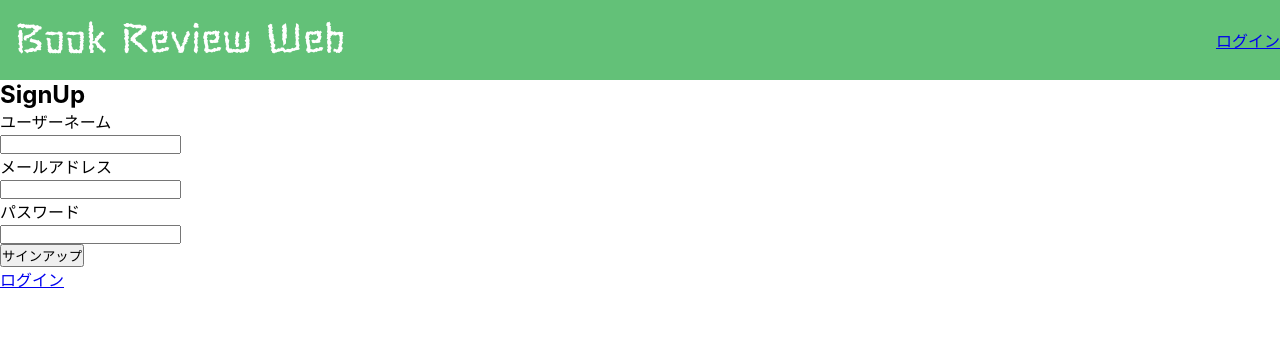
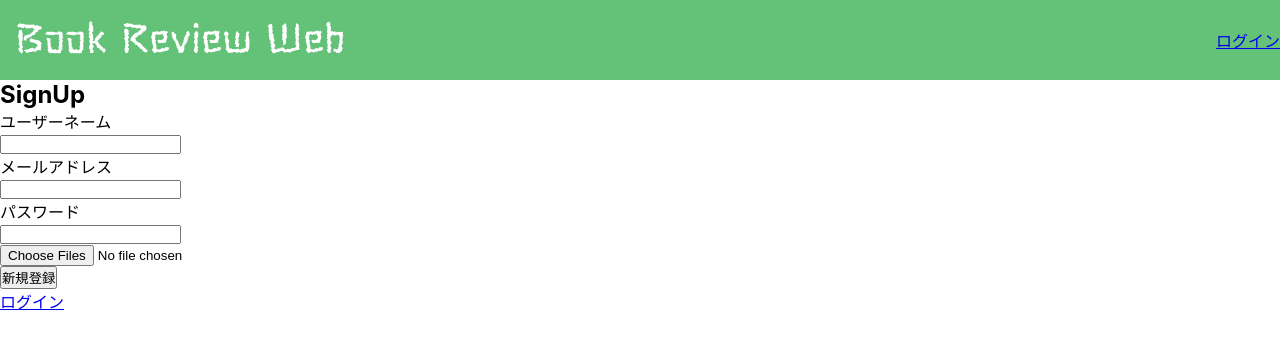
Before and after one commit to nishi0000/react-bookreview-app, a React (Create React App) app: page /signup in a window 1280 px wide. Shown: the top 348 px of the page. Built offline with nearby package versions, Linux system fonts and the light colour scheme.

Commit message:
Add files via upload

```diff
--- a/src/pages/SignUp.jsx
+++ b/src/pages/SignUp.jsx
@@ -8,9 +8,14 @@ export const SignUp = () => {
   const [emailErrorMessage, setEmailErrorMessage] = useState(false);
   const [passwordErrorMessage, setPasswordErrorMessage] = useState(false);
   const [signUpErrorMessage, setSignUpErrorMessage] = useState("");
-  const [token,setToken] = useState();
+  const [token, setToken] = useState();
+  const [profileImage, setProfileImage] = useState();
+  const [iconImage, setIconImage] = useState();
+  const iconImageFile = {
+    icon: iconImage,
+  };
 
-  const validate = (values) => {
+  const validate = (values) => {// バリデーション、エラーメッセージの設定
     const errors = {};
     if (!values.name) {
       errors.name = "入力が必須の項目です。";
@@ -26,6 +31,18 @@ export const SignUp = () => {
       errors.password = "入力が必須の項目です。";
     }
     return errors;
+  };
+
+  const onFileInputChange = (e) => {// アップロードする画像を表示する
+    if (e.target.files.length > 0) {// ファイルが選択されていればセット
+      const fileObject = e.target.files[0];
+      setProfileImage(window.URL.createObjectURL(fileObject));
+      setIconImage(fileObject);
+      console.log(profileImage);
+    } else { // ファイルが選択されていなければ空にする
+      setProfileImage("");
+      setIconImage("");
+    }
   };
 
   const { handleChange, handleSubmit, values, errors } = useFormik({
@@ -44,12 +61,28 @@ export const SignUp = () => {
           console.log(res.data);
           setToken(res.data.token);
           setSignUpErrorMessage("");
+          if (iconImageFile !== "") {
+            axios
+            .post(
+              "https://ifrbzeaz2b.execute-api.ap-northeast-1.amazonaws.com/uploads",
+              iconImageFile,
+              {
+                headers: {
+                  "content-type": "multipart/form-data",
+                  authorization: `Bearer eyJhbGciOiJIUzI1NiIsInR5cCI6IkpXVCJ9.eyJleHAiOjE2OTY1NjIyNzgsImlhdCI6MTY5NjQ3NTg3OCwic3ViIjoiNTQ1NDY1NTczNTQiLCJ1c2VyX2lkIjoiMGI2YjFiMTYtMjc1MS00Y2NmLTk1M2ItMTQ1Mzg3MmM3ZTc3In0.qbSFYJImxSCykIm_JrJcRwlzhEfv25D8xXAJotHF5O0`,
+                },
+              }
+            )
+            .then((response) => {
+              console.log(response);
+            });
+          }
 
         })
         .catch((res) => {
           console.log(res.response.data);
           setSignUpErrorMessage(res.response.data.ErrorMessageJP);
-        })
+        });
     },
     validate,
   });
@@ -99,7 +132,9 @@ export const SignUp = () => {
             onChange={handleChange}
           />
           <br />
-          {emailErrorMessage && <p className="email-errormessage">{errors.email}</p>}
+          {emailErrorMessage && (
+            <p className="email-errormessage">{errors.email}</p>
+          )}
           <label className="password-label">パスワード</label>
           <br />
           <input
@@ -114,13 +149,21 @@ export const SignUp = () => {
           {passwordErrorMessage && (
             <p className="password-errormessage">{errors.password}</p>
           )}
+          <br />
+          <input
+            accept="image/png, image/jpeg"
+            multiple
+            type="file"
+            onChange={onFileInputChange}
+          />
+          <img src={profileImage} />
           <div className="signup-button-sp">
             <button
               type="submit"
               className="signup-button"
               onClick={onClickSignInButton}
             >
-              サインアップ
+              新規登録
             </button>
             {signUpErrorMessage && <p>{signUpErrorMessage}</p>}
           </div>
```
